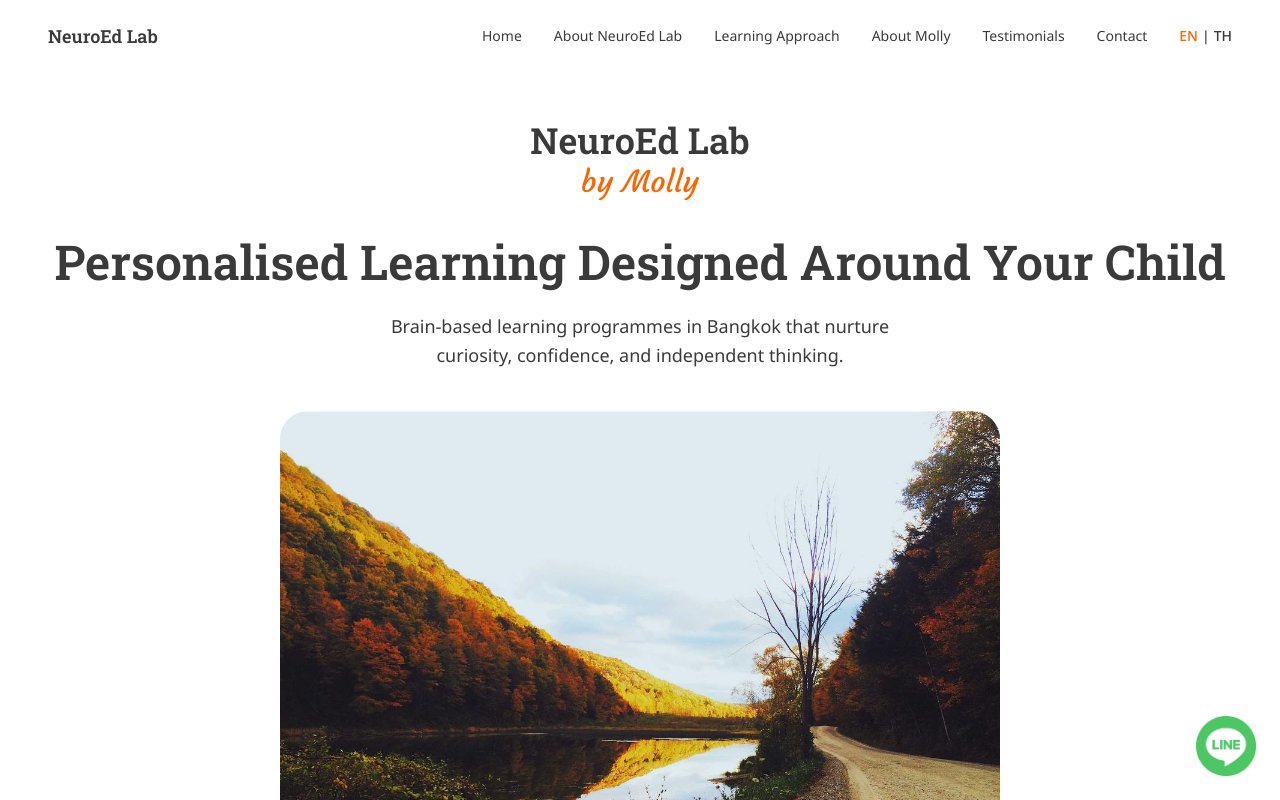
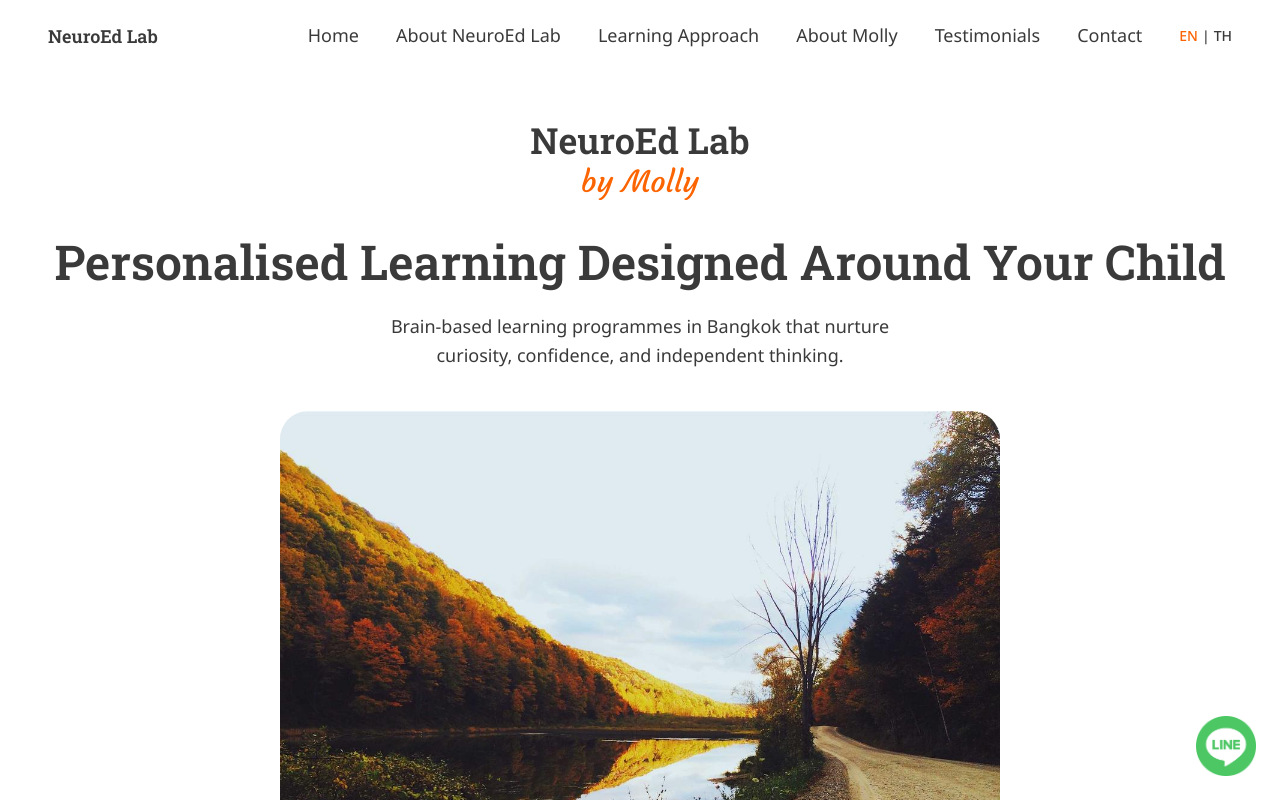
Before and after one commit to mollilyn/neuroedlab-website, a Next.js app: page / in a window 1280 px wide. Shown: the top 800 px of the page. Built offline with nearby package versions, Linux system fonts and the light colour scheme; no server answers.

Commit message:
Nav bar spacing

```diff
--- a/app/globals.css
+++ b/app/globals.css
@@ -30,3 +30,7 @@
 .font-signature {
   font-family: var(--font-signature);
 }
+
+section[id] {
+  scroll-margin-top: 90px;
+}
--- a/src/components/Navbar.tsx
+++ b/src/components/Navbar.tsx
@@ -47,10 +47,14 @@
   return (
     <>
       <header
-        style={{ height: "72px" }}
-        className={`fixed left-0 right-0 top-0 z-30 flex items-center px-6 transition-all duration-300 md:px-12 ${
-          scrolled ? "bg-white shadow-sm" : "bg-transparent"
-        }`}
+        style={{
+          height: "72px",
+          backgroundColor: scrolled ? "#FFFFFF" : "transparent",
+          borderBottom: scrolled ? "1px solid #B1D8B9" : "1px solid transparent",
+          boxShadow: scrolled ? "0 4px 10px rgba(0,0,0,0.06)" : "none",
+          transition: "background-color 200ms ease, box-shadow 200ms ease, border-color 200ms ease",
+        }}
+        className="fixed left-0 right-0 top-0 z-30 flex items-center px-6 md:px-12"
       >
         {/* Logo */}
         <a
@@ -61,12 +65,12 @@
         </a>
 
         {/* Desktop nav */}
-        <nav className="ml-auto hidden items-center gap-8 md:flex">
+        <nav className="ml-auto hidden items-center gap-[37px] md:flex">
           {navLinks.map((link) => (
             <a
               key={link.href}
               href={link.href}
-              className="text-sm text-[var(--color-text)] transition-colors hover:text-[var(--color-accent)]"
+              className="text-[18px] text-[var(--color-text)] transition-colors hover:text-[var(--color-accent)]"
             >
               {link.label}
             </a>
```
